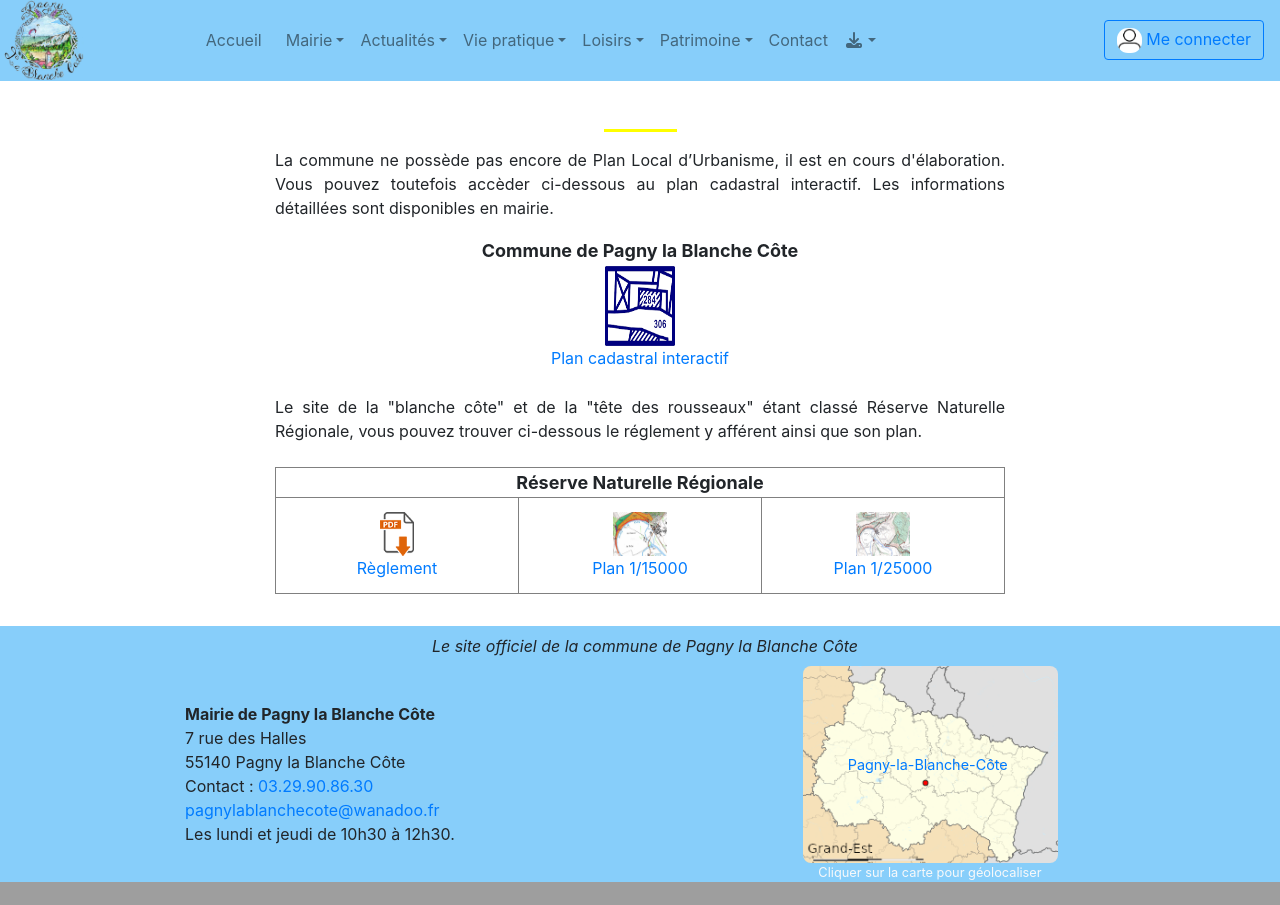
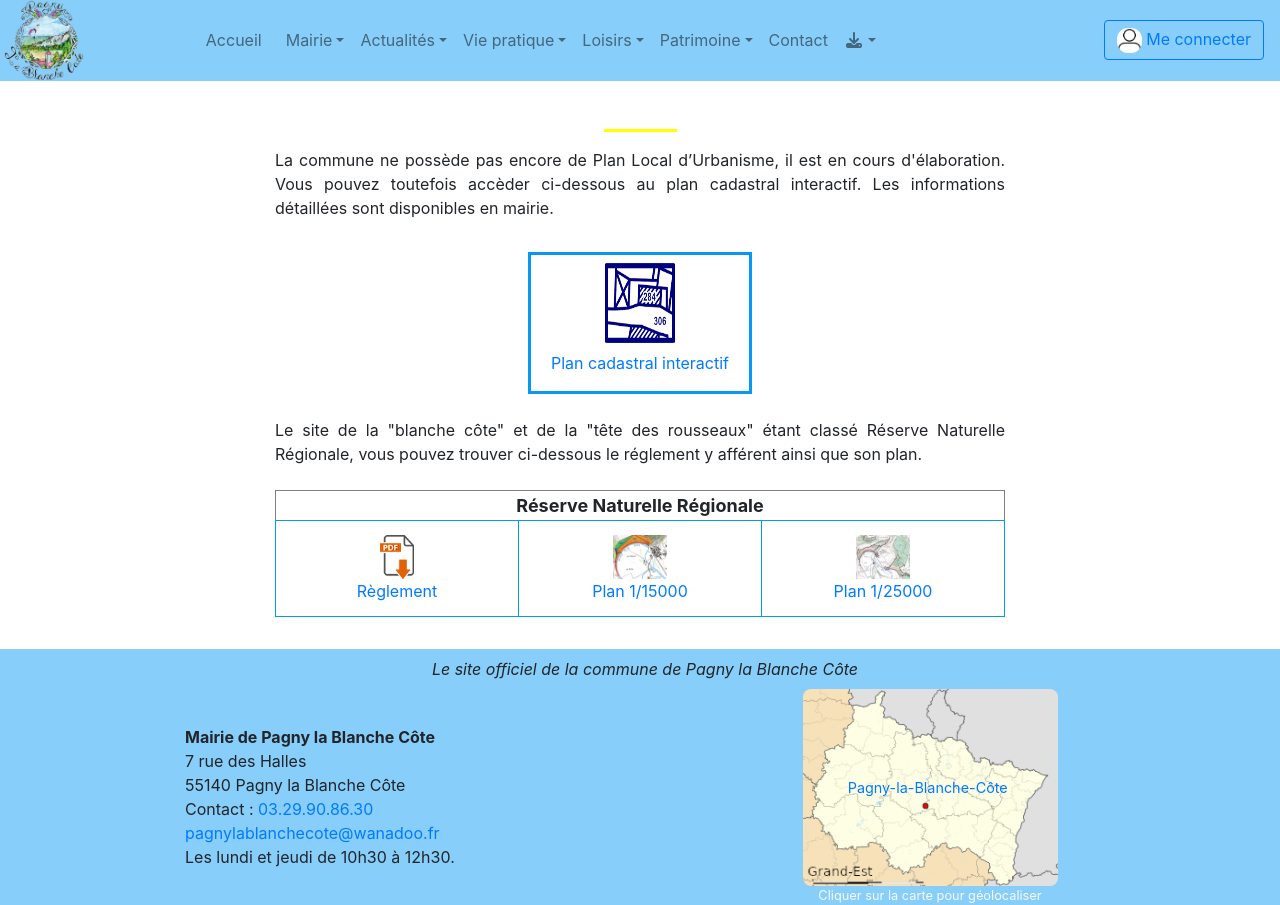
Before and after one commit to mfd-tchad/sitePagny, a Symfony app: template templates/mairie/indexurbanisme.html.twig in a window 1280 px wide. Shown: the part 961-1866 px from the top of the page. Before the commit the page ends 1843 px from the top, so only its background shows below. Run offline with Twig, Linux system fonts and the light colour scheme; the template is opened without the code that fills it, so the values that code supplies are empty; some libraries are stand-ins or nearby versions.

Commit message:
remplacement de tr td par article class=row dans la 1ère partie de urbanisme.html.twig repris depuis clicrapide.html.twig

```diff
--- a/public/css/style.css
+++ b/public/css/style.css
@@ -80,8 +80,13 @@ height: 24px;
     width: 30%;
     text-align: center;
     height: 62px;
+    border-color: #0798f3;
+    border-style: solid;
 }
 
+.cellule-table-urbanisme:hover {
+    background-color: #87CEFA;
+}
 footer {
     margin-left: auto;
     padding-left: 10px;
@@ -242,3 +247,7 @@ a .card-text {
     border-color: #0798f3;
     border-style: solid;
 }
+
+.clicrapide-item:hover {
+    background-color: #87CEFA;
+}
--- a/templates/mairie/urbanisme.html.twig
+++ b/templates/mairie/urbanisme.html.twig
@@ -2,21 +2,26 @@
 
 	<p>La commune ne possède pas encore de Plan Local d&rsquo;Urbanisme, il est en cours d'élaboration. Vous pouvez toutefois accèder ci-dessous au plan cadastral interactif.
 	Les informations détaillées sont disponibles en mairie.</p>
-<table class ="table-urbanisme">
-<tbody>
-	<tr classe="tr-urbanisme">
-		<td class="titre-table-urbanisme"> Commune de Pagny la Blanche Côte </td>
-	</tr>
-	<tr classe="tr-urbanisme">
-		<td class="cellule-table-urbanisme">
+	<article class="row">
+		<div class="example-wrapper col-4 ">
+		</div>
+
+		<div class="example-wrapper col-4 ">
+			<div class="container-fluid clicrapide-item">
+				<div class="text-center mt-2">
 					<a href="{{ path('cadastre') }}" target="_blank" rel="noopener noreferrer">
-			<img src="/images/iconecadastre.png" alt="" width="70" height="80"><br>
-			Plan cadastral interactif</a>
-		</td>
-	</tr>
-</tbody>
-</table>
-<p class="mt-4">Le site de la "blanche côte" et de la "tête des rousseaux" étant classé Réserve Naturelle Régionale, vous pouvez trouver ci-dessous le réglement y afférent ainsi
+						<img src="/images/iconecadastre.png" alt="" width="70" height="80"/>
+						<p class="text-center mt-2">Plan cadastral interactif</p>
+					</a>
+				</div>
+			</div>
+		</div>
+
+		<div class="example-wrapper col-4">
+		</div>
+	</article>
+
+	<p class="mt-2">Le site de la "blanche côte" et de la "tête des rousseaux" étant classé Réserve Naturelle Régionale, vous pouvez trouver ci-dessous le réglement y afférent ainsi
 	que son plan.</p>
 	<table class ="mt-4 table-urbanisme" border="1">
 		<tbody>
```
Lines whose indentation alone changed are shown as unchanged.
